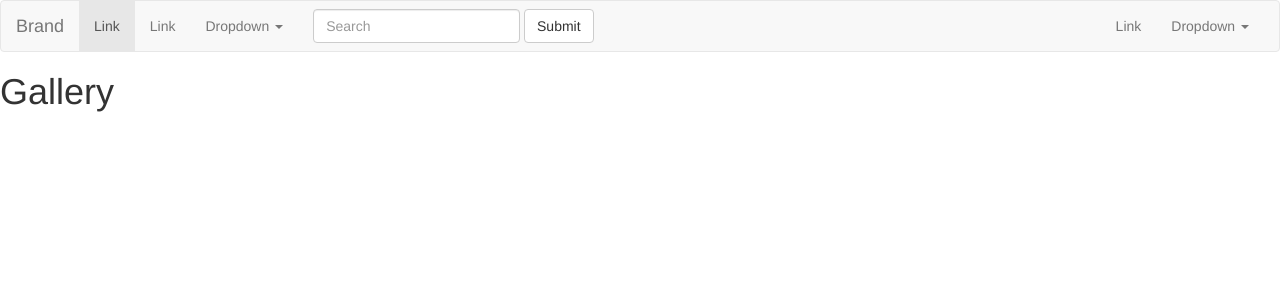
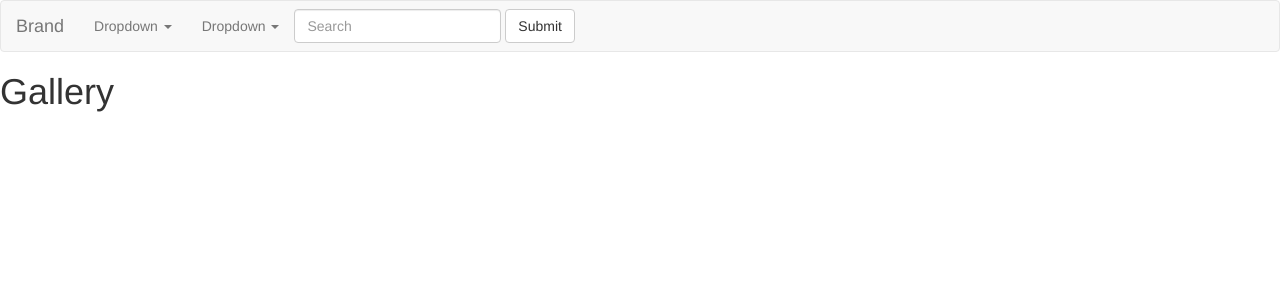
Before and after one commit to mutheud/gallery, a Django app: page / in a window 1280 px wide. Shown: the top 300 px of the page. Run offline with Django 3.2, Linux system fonts and the light colour scheme; some libraries are stand-ins or nearby versions.

Commit message:
removed links

```diff
--- a/images/templates/navbar.html
+++ b/images/templates/navbar.html
@@ -23,8 +23,6 @@
             <!-- Collect the nav links, forms, and other content for toggling -->
             <div class="collapse navbar-collapse" id="bs-example-navbar-collapse-1">
                 <ul class="nav navbar-nav">
-                    <li class="active"><a href="#">Link <span class="sr-only">(current)</span></a></li>
-                    <li><a href="#">Link</a></li>
                     <li class="dropdown">
                         <a href="#" class="dropdown-toggle" data-toggle="dropdown" role="button" aria-haspopup="true"
                             aria-expanded="false">Dropdown <span class="caret"></span></a>
@@ -38,6 +36,19 @@
                             <li><a href="#">One more separated link</a></li>
                         </ul>
                     </li>
+                    <ul class="nav navbar-nav navbar-right">
+                        <li class="dropdown">
+                            <a href="#" class="dropdown-toggle" data-toggle="dropdown" role="button" aria-haspopup="true" aria-expanded="false">Dropdown
+                                <span class="caret"></span></a>
+                            <ul class="dropdown-menu">
+                                <li><a href="#">Action</a></li>
+                                <li><a href="#">Another action</a></li>
+                                <li><a href="#">Something else here</a></li>
+                                <li role="separator" class="divider"></li>
+                                <li><a href="#">Separated link</a></li>
+                            </ul>
+                        </li>
+                    </ul>
                 </ul>
                 <form class="navbar-form navbar-left">
                     <div class="form-group">
@@ -45,20 +56,7 @@
                     </div>
                     <button type="submit" class="btn btn-default">Submit</button>
                 </form>
-                <ul class="nav navbar-nav navbar-right">
-                    <li><a href="#">Link</a></li>
-                    <li class="dropdown">
-                        <a href="#" class="dropdown-toggle" data-toggle="dropdown" role="button" aria-haspopup="true"
-                            aria-expanded="false">Dropdown <span class="caret"></span></a>
-                        <ul class="dropdown-menu">
-                            <li><a href="#">Action</a></li>
-                            <li><a href="#">Another action</a></li>
-                            <li><a href="#">Something else here</a></li>
-                            <li role="separator" class="divider"></li>
-                            <li><a href="#">Separated link</a></li>
-                        </ul>
-                    </li>
-                </ul>
+
             </div><!-- /.navbar-collapse -->
         </div><!-- /.container-fluid -->
     </nav>
```
